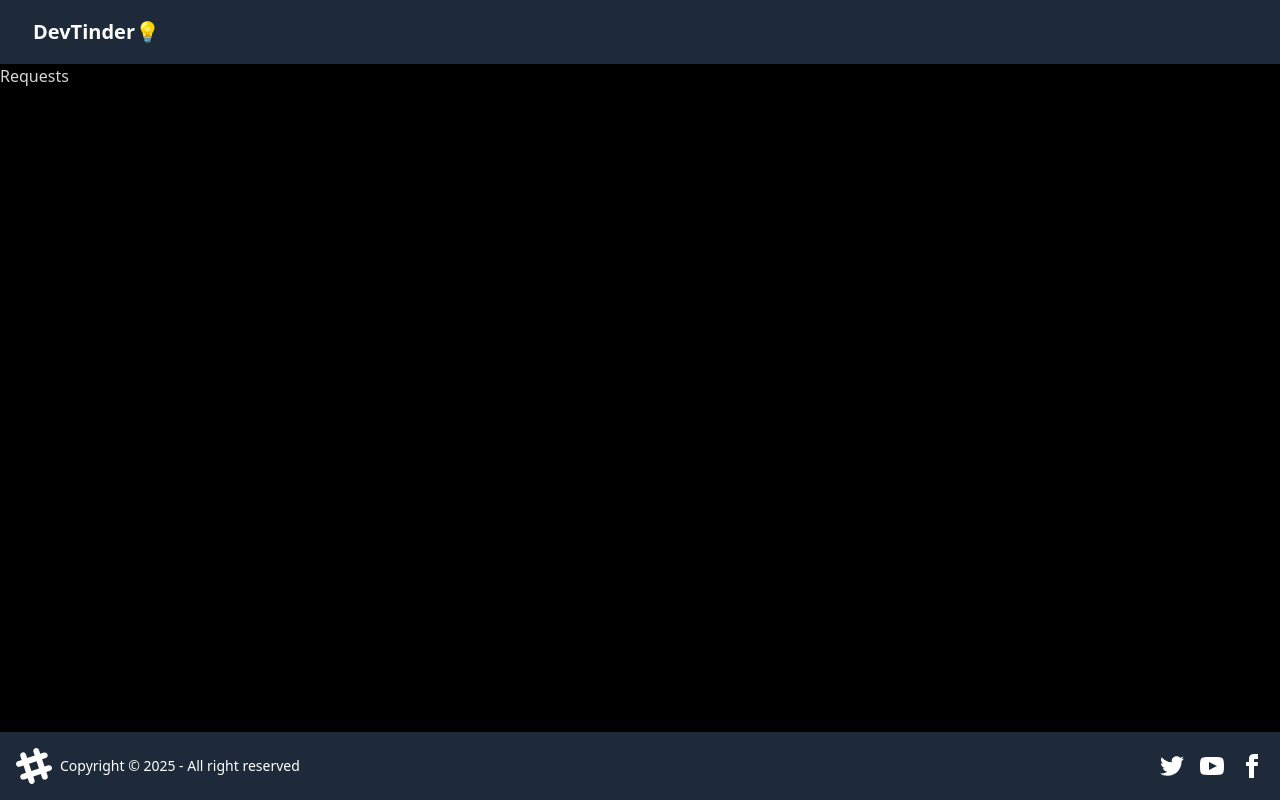
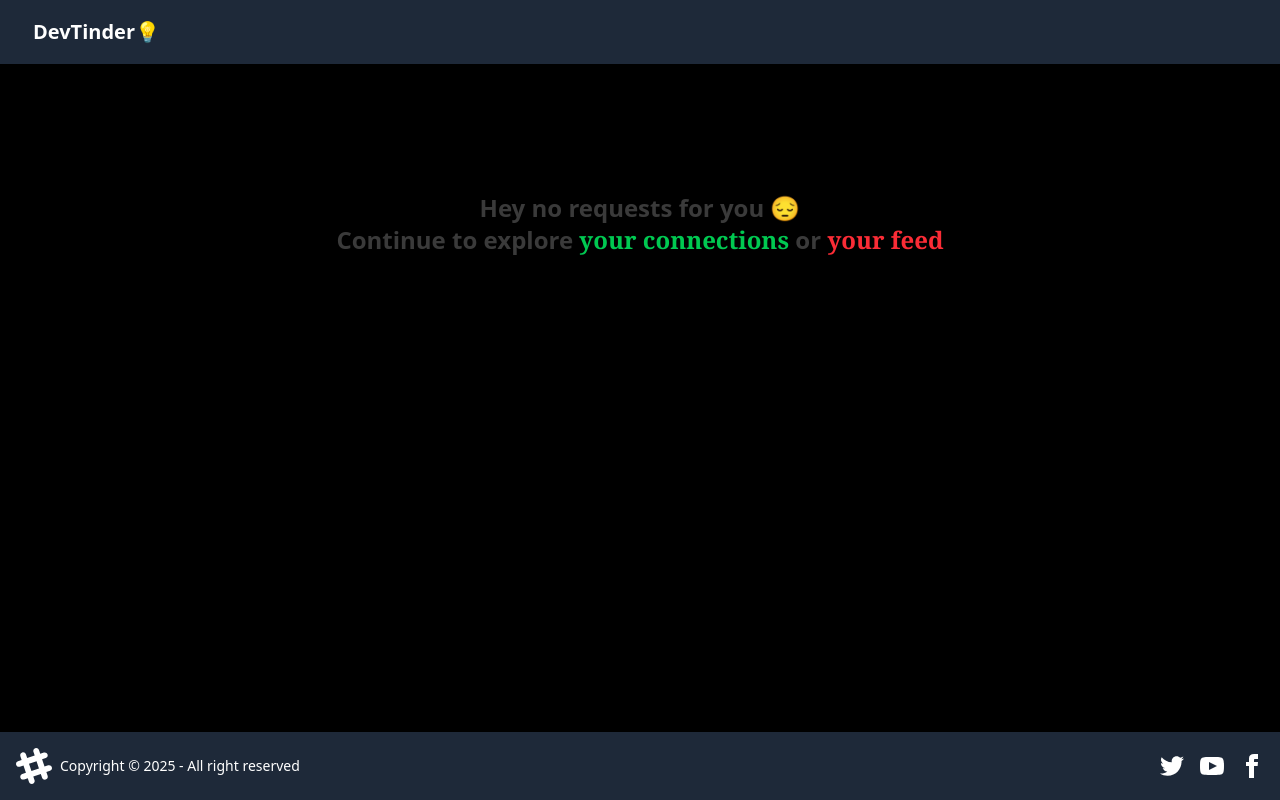
Before and after one commit to subhankar19112004/DevTinder-Fullstack, a React (Vite) app in the folder devTinder-F/: page /requests in a window 1280 px wide. Built offline with nearby package versions, Linux system fonts and the light colour scheme; no server answers.

Commit message:
added requestSlice and it's logics

```diff
--- a/devTinder-F/src/components/Feed.jsx
+++ b/devTinder-F/src/components/Feed.jsx
@@ -4,10 +4,12 @@
 import { BASE_URL } from "../utils/constants";
 import { addFeed } from "../utils/feedSlice";
 import UserCard from "./UserCard";
+import { Link } from "react-router-dom";
 // import { useNavigate } from "react-router-dom";
 
 const Feed = () => {
   const feed = useSelector((store) => store.feed);
+  const user = useSelector((store) => store.user);
   const dispatch = useDispatch();
   // const navigate = useNavigate();
 
@@ -29,6 +31,29 @@
     getFeed();
   }, []);
 
+  if (feed.length === 0) {
+    return (
+      <>
+        <div className="font-bold text-sm flex justify-center mt-[10%] items-center text-center md:text-lg lg:text-2xl sm:text-accent  text-white">
+          {" "}
+          Hey {user.firstName} ufff... no users left for you as of now 😔{" "}
+        </div>
+        <div className="font-bold text-sm flex justify-center items-center text-center md:text-lg lg:text-2xl sm:text-accent  text-white">
+          <p>
+            Continue to explore{" "}
+            <span className=" text-green-500 font-serif">
+              <Link to={"/connections"}>your connections</Link>
+            </span>{" "}
+            or{" "}
+            <span className=" text-red-500 font-serif">
+              <Link to={"/requests"}>your requests</Link>
+            </span>{" "}
+          </p>
+        </div>
+      </>
+    );
+  }
+
   return (
     feed && (
       <div className=" flex justify-center my-10">
--- a/devTinder-F/src/components/Requests.jsx
+++ b/devTinder-F/src/components/Requests.jsx
@@ -1,9 +1,59 @@
-import React from 'react'
+import axios from 'axios'
+import React, { useEffect } from 'react'
+import { BASE_URL } from '../utils/constants'
+import { useDispatch, useSelector } from 'react-redux'
+import { addRequests } from '../utils/resquestsSlice'
+import { Link } from 'react-router-dom'
 
 const Requests = () => {
-  return (
-    <div>Requests</div>
+
+  const dispatch = useDispatch();
+  const requests = useSelector((store) => store.requests);
+  const user = useSelector((store) => store.user);
+
+
+  const fetchReRequests = async () => {
+    try {
+      const res =  await axios.get(BASE_URL + "/user/requests/recieved", {
+        withCredentials:true
+      });
+      console.log(res.data);
+      dispatch(addRequests(res.data.data));
+    } catch (error) {
+      console.log(error)
+    }
+  }
+
+  useEffect(() => {
+    fetchReRequests();
+  }, []);
+
+  if (!requests) {
+    return (
+      <>
+        <div className="font-bold text-sm flex justify-center mt-[10%] items-center text-center md:text-lg lg:text-2xl sm:text-accent  text-white">
+          {" "}
+          Hey {user?.firstName} no requests for you 😔{" "}
+        </div>
+        <div className="font-bold text-sm flex justify-center items-center text-center md:text-lg lg:text-2xl sm:text-accent  text-white">
+          <p>
+            Continue to explore{" "}
+            <span className=" text-green-500 font-serif">
+              <Link to={"/connections"}>your connections</Link>
+            </span>{" "}
+            or{" "}
+            <span className=" text-red-500 font-serif">
+              <Link to={"/feed"}>your feed</Link>
+            </span>{" "}
+          </p>
+        </div>
+      </>
+    );
+  }
+
+  return requests &&(
+    <div>{requests[0].fromUserId.firstName}</div>
   )
 }
 
-export default Requests
+export default Requests;
--- a/devTinder-F/src/utils/appStore.js
+++ b/devTinder-F/src/utils/appStore.js
@@ -2,6 +2,7 @@
 import userReducer from "./useSlice.js";
 import feedReducer from "./feedSlice.js";
 import connectionReducer from "./connectionSlice.js";
+import requestReducer from "./resquestsSlice.js";
 
 
 
@@ -9,7 +10,8 @@
     reducer: {
         user: userReducer,
         feed: feedReducer,
-        connections: connectionReducer
+        connections: connectionReducer,
+        requests: requestReducer
     },
 });
 
--- /dev/null
+++ b/devTinder-F/src/utils/resquestsSlice.js
@@ -0,0 +1,15 @@
+import { createSlice } from "@reduxjs/toolkit";
+
+
+const requestSlice = createSlice({
+    name: "requests",
+    initialState: null,
+    reducers: {
+        addRequests: (state, action) => {
+            return action.payload;
+        },
+    }
+});
+
+export const { addRequests } = requestSlice.actions;
+export default requestSlice.reducer;
```
